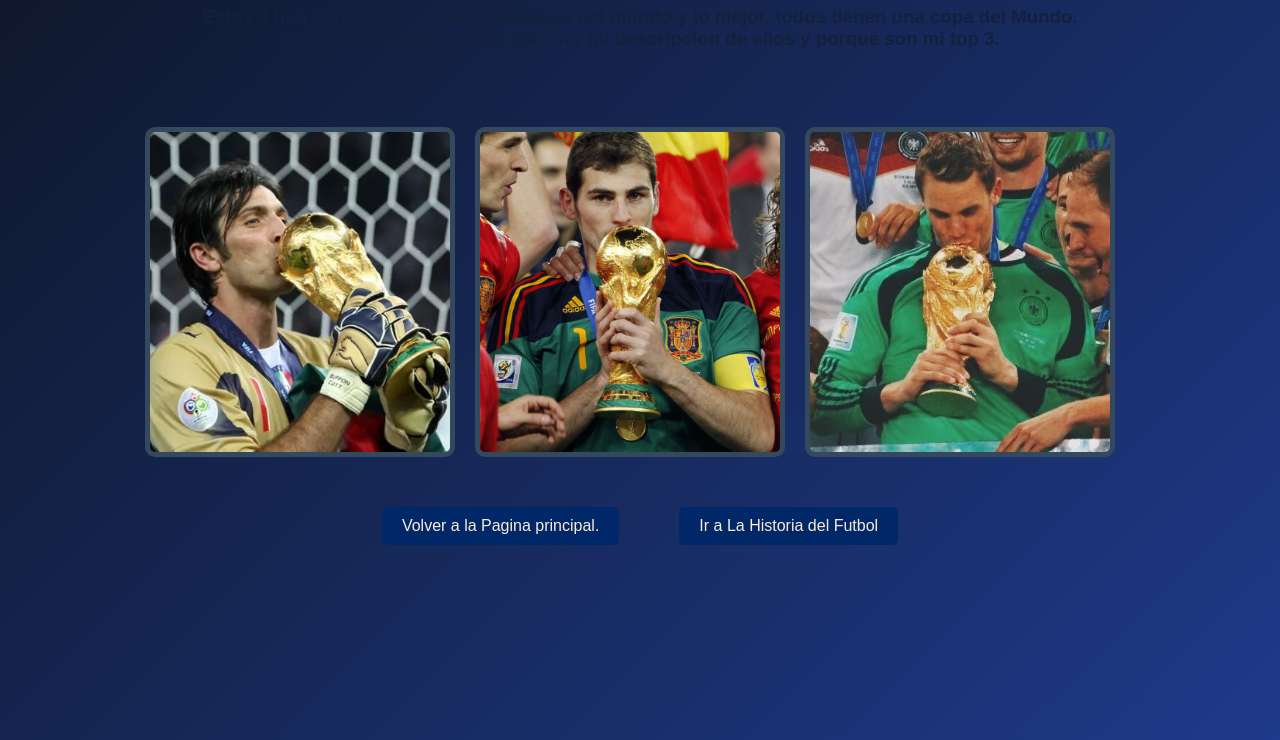
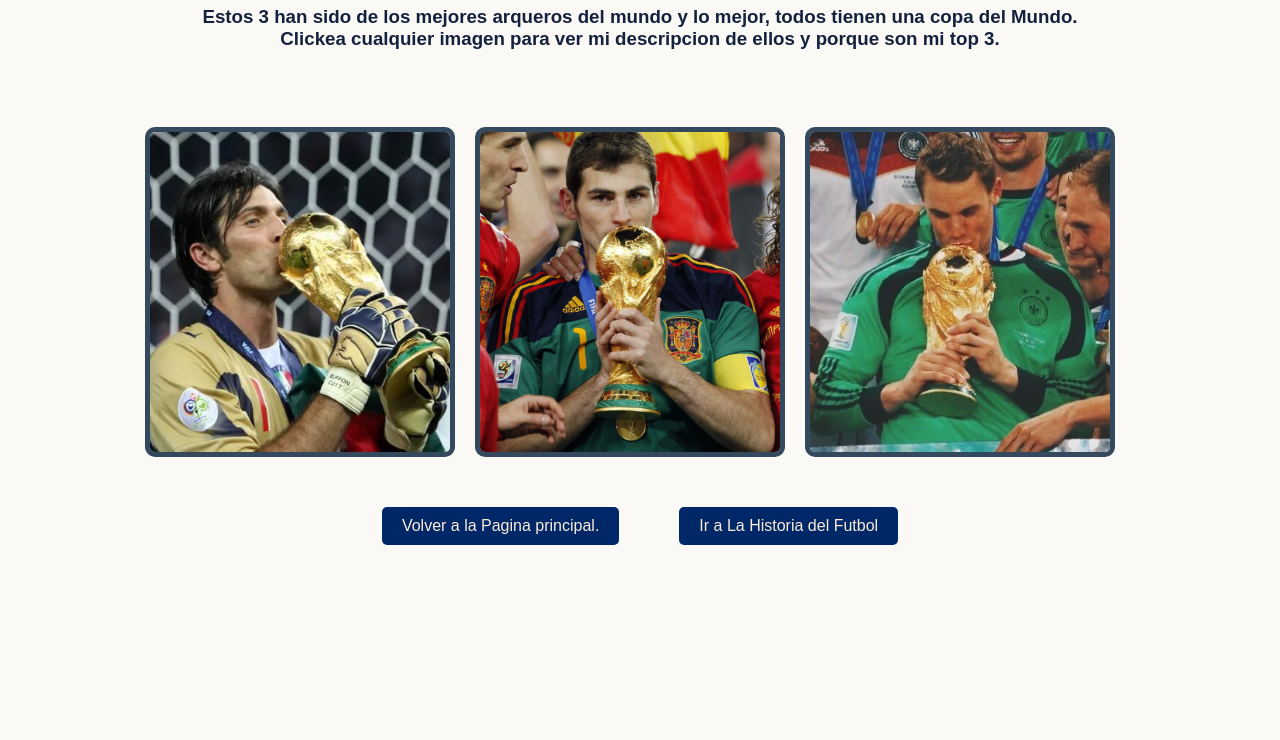
Before and after one commit to George-scratch/historiafutbol.github.io, a plain HTML site: page arqueros.html in a window 1280 px wide. Shown: the part 60-800 px from the top of the page. Drawn offline with Linux system fonts and the light colour scheme.

Commit message:
Update arqueros.html

```diff
--- a/arqueros.html
+++ b/arqueros.html
@@ -12,7 +12,7 @@
     font-size: 18px;
     color: #14213d;
 }
-            body {font-family: 'Times New Roman', Times, serif;  background: linear-gradient(135deg, #0F172A, #1E3A8A); text-align: center;}
+            body {font-family: 'Times New Roman', Times, serif;  background color: beige; text-align: center;}
             .Contenedor-fotos {
     display: flex;
     justify-content: center;
```
